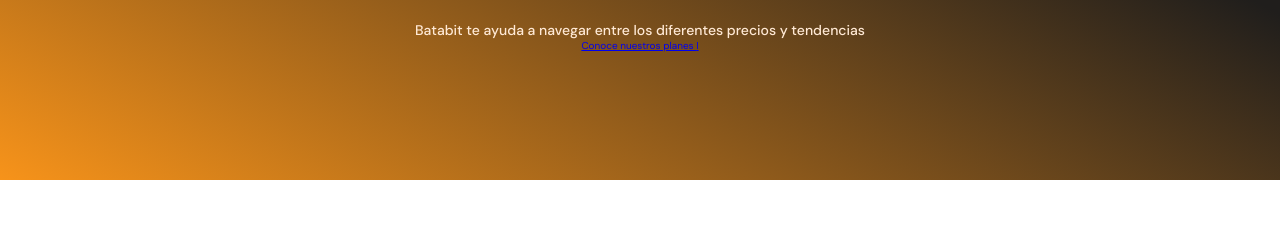
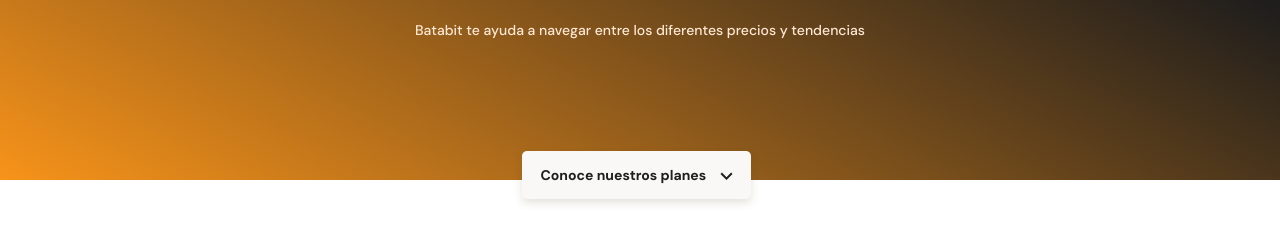
Before and after one commit to jclentino/batabit, a plain HTML site: page index.html in a window 1280 px wide. Shown: the part 154-398 px from the top of the page. Drawn offline with Linux system fonts and the light colour scheme.

Commit message:
Uso de position para botón flotante

```diff
--- a/index.html
+++ b/index.html
@@ -19,7 +19,7 @@
         <div class="header--title-container">
             <h1>La proxima revolucion en el intercambio de criptomonedas</h1>
             <p>Batabit te ayuda a navegar entre los diferentes precios y tendencias</p>
-            <a class="header--button" href="#">Conoce nuestros planes <span>I</span></a>
+            <a class="header--button" href="#">Conoce nuestros planes <span></span></a>
         </div>
     </header>
     <main>
--- a/style.css
+++ b/style.css
@@ -74,3 +74,29 @@
     line-height: 1.8rem;
     color: var(--soft-orange)
 }
+
+.header--title-container .header--button {
+    position: absolute;
+    display: block;
+    top: 270px;
+    left: calc(50% - 118px);
+    margin-top: 35px;
+    padding: 15px;
+    width: 229px;
+    height: 48px;
+    background-color: var(--off-white);
+    box-shadow: 0 4px 8px rgba(89, 73, 30, 0.16);
+    border-radius: 5px;
+    font-size: 1.4rem;
+    font-weight: bold;
+    text-decoration: none;
+    color: var(--black);
+}
+
+.header--button span {
+    display: inline-block;
+    width: 13px;
+    height: 8px;
+    margin-left: 10px;
+    background-image: url('./assets/icons/down-arrow.svg');
+}
```
